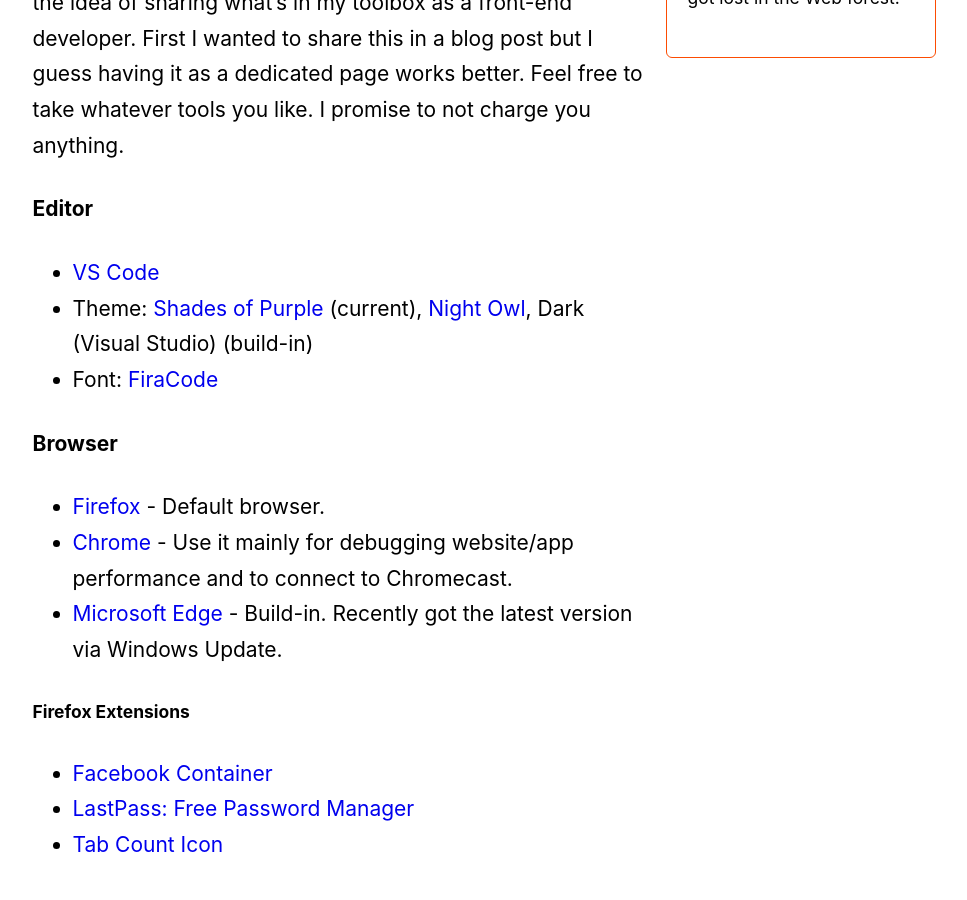
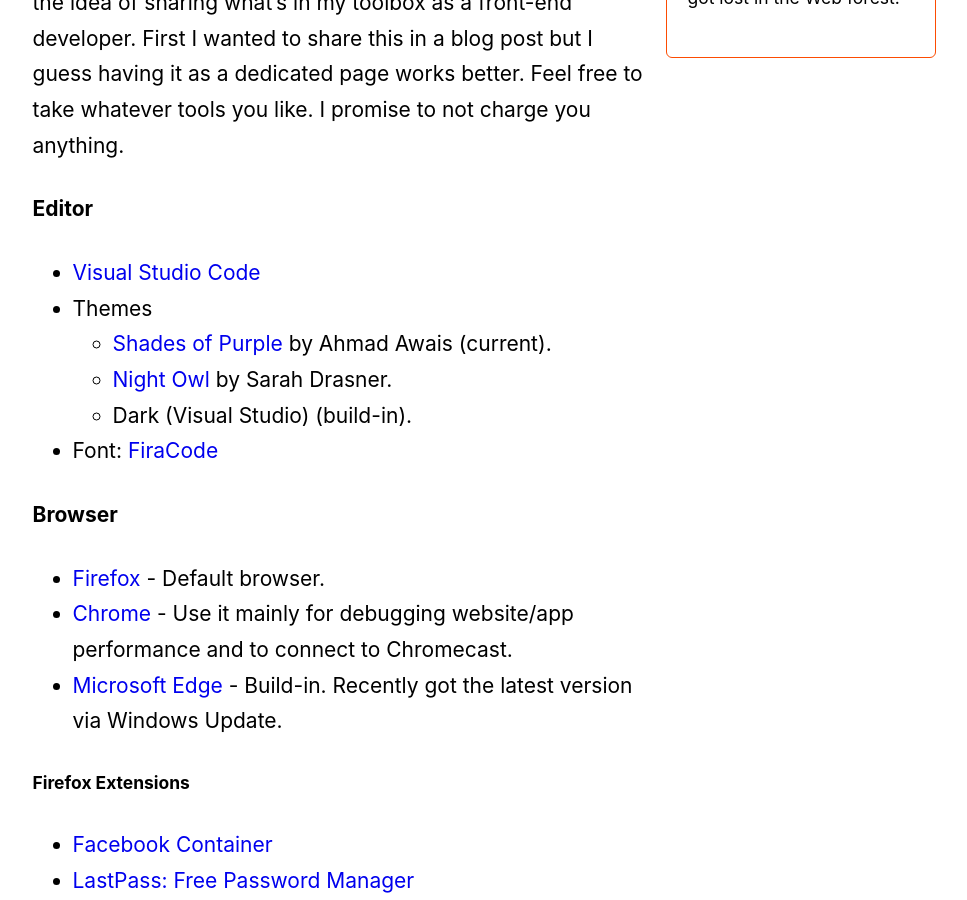
Before and after one commit to dzhavat/dzhavat.github.io, a Jekyll site: the page built from uses.md, in a window 1280 px wide and 900 px high, scrolled down 320 px. Shown: the whole window, without its empty margins (156-1123 px from the left). Built offline with Jekyll 4.4.1, drawn with Linux system fonts in a browser that asks for light colours.

Commit message:
Update page

```diff
--- a/uses.md
+++ b/uses.md
@@ -9,8 +9,11 @@
 
 #### Editor
 
-* [VS Code](https://code.visualstudio.com/)
-* Theme: [Shades of Purple](https://marketplace.visualstudio.com/items?itemName=ahmadawais.shades-of-purple) (current), [Night Owl](https://marketplace.visualstudio.com/items?itemName=sdras.night-owl), Dark (Visual Studio) (build-in)
+* [Visual Studio Code](https://code.visualstudio.com/)
+* Themes
+  * [Shades of Purple](https://marketplace.visualstudio.com/items?itemName=ahmadawais.shades-of-purple) by Ahmad Awais (current).
+  * [Night Owl](https://marketplace.visualstudio.com/items?itemName=sdras.night-owl) by Sarah Drasner.
+  * Dark (Visual Studio) (build-in).
 * Font: [FiraCode](https://github.com/tonsky/FiraCode/)
 
 #### Browser
```
